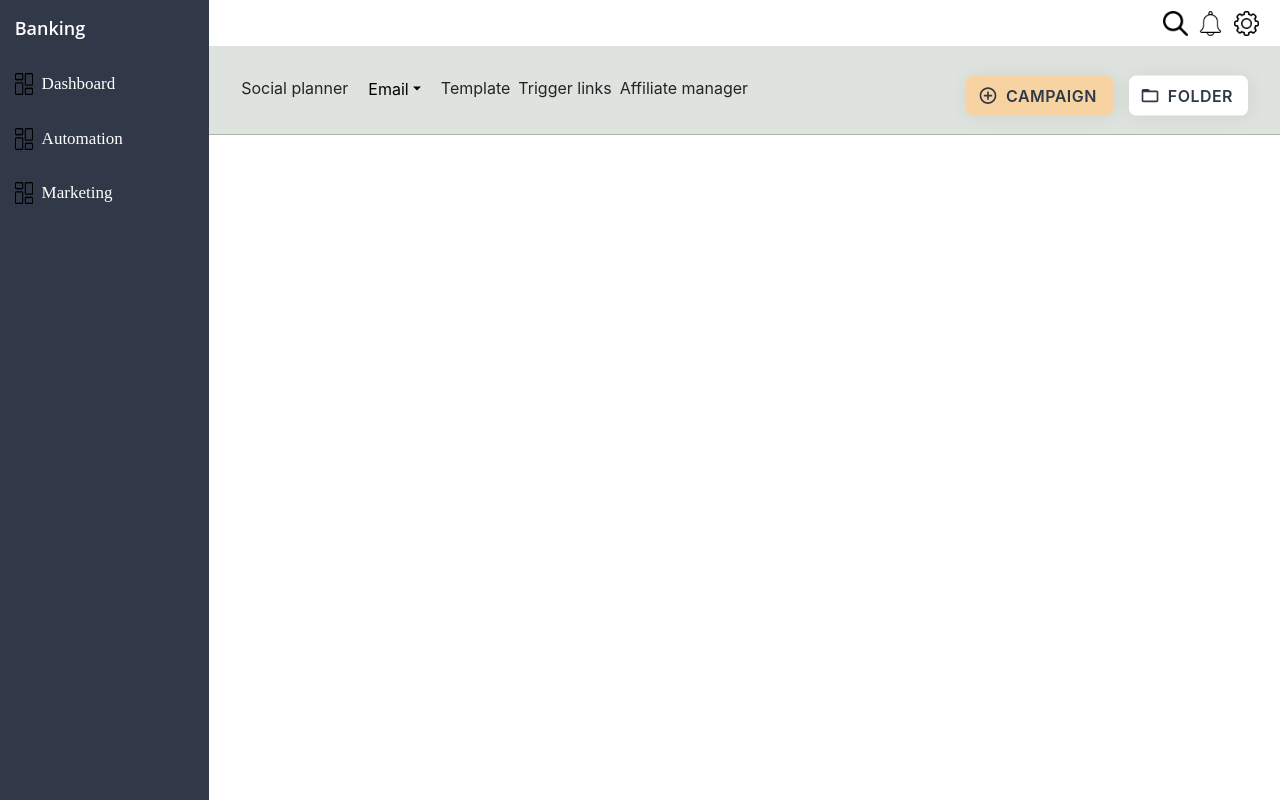
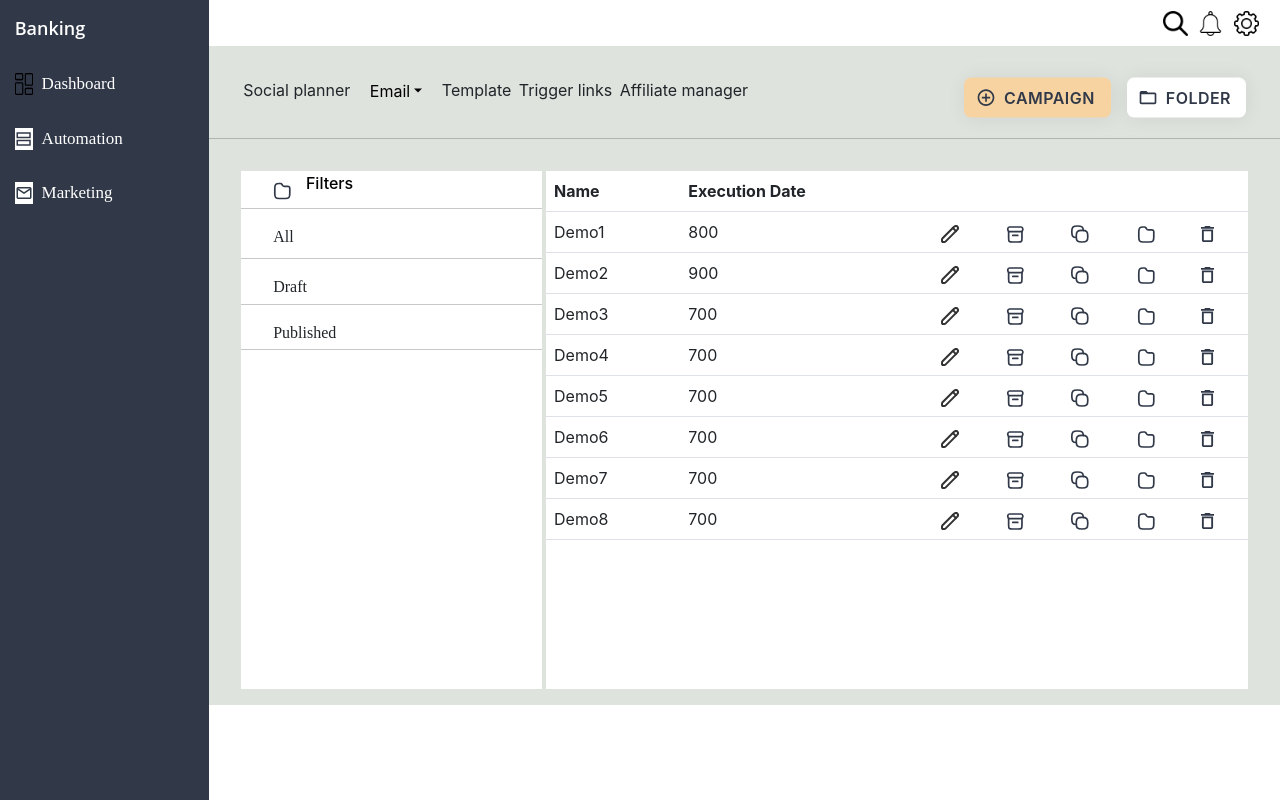
Before and after one commit to CDP360/new_crm_frondend, a React (Create React App) app: page /campaign/templetes in a window 1280 px wide. Built offline with nearby package versions, Linux system fonts and the light colour scheme.

Commit message:
change in template

```diff
--- a/src/Components/Sidebar/Sidebar.js
+++ b/src/Components/Sidebar/Sidebar.js
@@ -2,6 +2,8 @@ import React from "react";
 import "./sidebar.css";
 import Dashboard from "../../Assests/dashboard.png";
 import { useNavigate } from "react-router-dom";
+import Task from "../../Assests/tasks.svg";
+import email from "../../Assests/1.svg";
 
 function Sidebar() {
   const navigate = useNavigate();
@@ -19,11 +21,19 @@ function Sidebar() {
           className="dashboard-block"
           onClick={() => navigate("/automation")}
         >
-          <img src={Dashboard} className="sidebar-img" />
+          <img
+            src={Task}
+            className="sidebar-img"
+            style={{ backgroundColor: "white" }}
+          />
           <p className="sidebar-name">Automation</p>
         </div>
         <div className="dashboard-block" onClick={() => navigate("/campaign")}>
-          <img src={Dashboard} className="sidebar-img" />
+          <img
+            src={email}
+            className="sidebar-img"
+            style={{ backgroundColor: "white" }}
+          />
           <p className="sidebar-name">Marketing</p>
         </div>
       </div>
--- a/src/Pages/Marketing/Headersemail.js
+++ b/src/Pages/Marketing/Headersemail.js
@@ -1,16 +1,34 @@
-import React from "react";
+import React, { useState } from "react";
 import Dropdown from "react-bootstrap/Dropdown";
 import AddCircleOutlineIcon from "@mui/icons-material/AddCircleOutline";
 import Button from "@mui/material/Button";
-import Folder from "../../Assests/path.svg";
 import FolderOpenIcon from "@mui/icons-material/FolderOpen";
 import { useNavigate } from "react-router-dom";
+
 function Headersemail() {
   const navigate = useNavigate();
+  const [headerbutton, setHeaderButton] = useState(true);
+
+  const Campaigns = () => {
+    navigate("/campaign");
+    setHeaderButton(true);
+  };
+
+  const Template = () => {
+    navigate("/campaign/templetes");
+    setHeaderButton(false);
+  };
   return (
     <div
       className="automation-container"
-      style={{ display: "flex", position: "sticky", top: "60px" }}
+      style={{
+        display: "flex",
+        position: "sticky",
+        top: "60px",
+        border: "2px solid #dfe3de",
+        backgroundColor: "#dfe3de",
+        zIndex: "99990000000000000090808098080",
+      }}
     >
       <div
         className="automation-header-left"
@@ -31,12 +49,8 @@ function Headersemail() {
           </Dropdown.Toggle>
 
           <Dropdown.Menu>
-            <Dropdown.Item onClick={() => navigate("/campaign")}>
-              Camapign
-            </Dropdown.Item>
-            <Dropdown.Item onClick={() => navigate("/campaign/templetes")}>
-              Templates
-            </Dropdown.Item>
+            <Dropdown.Item onClick={Campaigns}>Camapign</Dropdown.Item>
+            <Dropdown.Item onClick={Template}>Templates</Dropdown.Item>
           </Dropdown.Menu>
         </Dropdown>
         <p>Template</p>
@@ -44,9 +58,22 @@ function Headersemail() {
         <p>Affiliate manager</p>
       </div>
       <div className="automation-header-right">
-        <Button variant="primary" startIcon={<AddCircleOutlineIcon />}>
+        {headerbutton ? (
+          <>
+            <Button variant="primary" startIcon={<AddCircleOutlineIcon />}>
+              Campaign
+            </Button>
+          </>
+        ) : (
+          <>
+            <Button variant="primary" startIcon={<AddCircleOutlineIcon />}>
+              Templates
+            </Button>
+          </>
+        )}
+        {/* <Button variant="primary" startIcon={<AddCircleOutlineIcon />}>
           Campaign
-        </Button>
+        </Button> */}
         <Button variant="outlined" startIcon={<FolderOpenIcon />}>
           Folder
         </Button>
--- a/src/Pages/Marketing/Tablecampaign.js
+++ b/src/Pages/Marketing/Tablecampaign.js
@@ -1,10 +1,6 @@
 import React from "react";
-
 import Table from "react-bootstrap/Table";
-import AddCircleOutlineIcon from "@mui/icons-material/AddCircleOutline";
-import Button from "@mui/material/Button";
 import Folder from "../../Assests/path.svg";
-import FolderOpenIcon from "@mui/icons-material/FolderOpen";
 import edit from "../../Assests/Group 152.svg";
 import Delete from "../../Assests/Group 157.svg";
 import copy from "../../Assests/Group 156.svg";
--- a/src/Pages/Marketing/Templates.js
+++ b/src/Pages/Marketing/Templates.js
@@ -1,9 +1,220 @@
 import React from "react";
 
+import Table from "react-bootstrap/Table";
+import Folder from "../../Assests/path.svg";
+import edit from "../../Assests/Group 152.svg";
+import Delete from "../../Assests/Group 157.svg";
+import copy from "../../Assests/Group 156.svg";
+import path from "../../Assests/path.svg";
+import vector from "../../Assests/Vector.svg";
 function Templates() {
   return (
-    <div>
-      <p></p>
+    <div className="automation-body">
+      <div className="automation-body-left">
+        <div className="automation-left-filter">
+          <img src={Folder} alt="Folder" />
+          <p>Filters</p>
+        </div>
+        <hr style={{ marginTop: "-1%" }} />
+        <div className="automation-left-option">
+          <p>All</p>
+        </div>
+        <hr style={{ marginTop: "-2.5%" }} />
+        <div className="automation-left-option">
+          <p>Draft</p>
+        </div>
+        <hr style={{ marginTop: "-3.5%" }} />
+        <div>
+          <p className="automation-left-option">Published</p>
+        </div>
+        <hr style={{ marginTop: "-4%" }} />
+      </div>
+      <div className="automation-body-right" style={{ height: "518px" }}>
+        <Table>
+          <thead>
+            <tr>
+              <th>Name</th>
+
+              <th>Execution Date</th>
+              <th></th>
+              <th></th>
+              <th></th>
+              <th></th>
+              <th></th>
+            </tr>
+          </thead>
+          <tbody>
+            <tr>
+              <td>Demo1</td>
+
+              <td>800</td>
+
+              <td>
+                <img src={edit} />
+              </td>
+              <td>
+                <img src={Delete} />
+              </td>
+              <td>
+                <img src={copy} />
+              </td>
+              <td>
+                <img src={path} />
+              </td>
+              <td>
+                <img src={vector} />
+              </td>
+            </tr>
+            <tr>
+              <td>Demo2</td>
+
+              <td>900</td>
+
+              <td>
+                <img src={edit} />
+              </td>
+              <td>
+                <img src={Delete} />
+              </td>
+              <td>
+                <img src={copy} />
+              </td>
+              <td>
+                <img src={path} />
+              </td>
+              <td>
+                <img src={vector} />
+              </td>
+            </tr>
+            <tr>
+              <td>Demo3</td>
+
+              <td>700</td>
+
+              <td>
+                <img src={edit} />
+              </td>
+              <td>
+                <img src={Delete} />
+              </td>
+              <td>
+                <img src={copy} />
+              </td>
+              <td>
+                <img src={path} />
+              </td>
+              <td>
+                <img src={vector} />
+              </td>
+            </tr>
+            <tr>
+              <td>Demo4</td>
+
+              <td>700</td>
+
+              <td>
+                <img src={edit} />
+              </td>
+              <td>
+                <img src={Delete} />
+              </td>
+              <td>
+                <img src={copy} />
+              </td>
+              <td>
+                <img src={path} />
+              </td>
+              <td>
+                <img src={vector} />
+              </td>
+            </tr>
+            <tr>
+              <td>Demo5</td>
+
+              <td>700</td>
+
+              <td>
+                <img src={edit} />
+              </td>
+              <td>
+                <img src={Delete} />
+              </td>
+              <td>
+                <img src={copy} />
+              </td>
+              <td>
+                <img src={path} />
+              </td>
+              <td>
+                <img src={vector} />
+              </td>
+            </tr>
+            <tr>
+              <td>Demo6</td>
+
+              <td>700</td>
+
+              <td>
+                <img src={edit} />
+              </td>
+              <td>
+                <img src={Delete} />
+              </td>
+              <td>
+                <img src={copy} />
+              </td>
+              <td>
+                <img src={path} />
+              </td>
+              <td>
+                <img src={vector} />
+              </td>
+            </tr>
+            <tr>
+              <td>Demo7</td>
+
+              <td>700</td>
+
+              <td>
+                <img src={edit} />
+              </td>
+              <td>
+                <img src={Delete} />
+              </td>
+              <td>
+                <img src={copy} />
+              </td>
+              <td>
+                <img src={path} />
+              </td>
+              <td>
+                <img src={vector} />
+              </td>
+            </tr>
+            <tr>
+              <td>Demo8</td>
+
+              <td>700</td>
+
+              <td>
+                <img src={edit} />
+              </td>
+              <td>
+                <img src={Delete} />
+              </td>
+              <td>
+                <img src={copy} />
+              </td>
+              <td>
+                <img src={path} />
+              </td>
+              <td>
+                <img src={vector} />
+              </td>
+            </tr>
+          </tbody>
+        </Table>
+      </div>
     </div>
   );
 }
```
Also changed, not shown: src/Pages/Marketing/Campaign.js (+0 -43 lines), src/Assests/1.svg (added), src/Assests/dashboard-active.svg (deleted).
